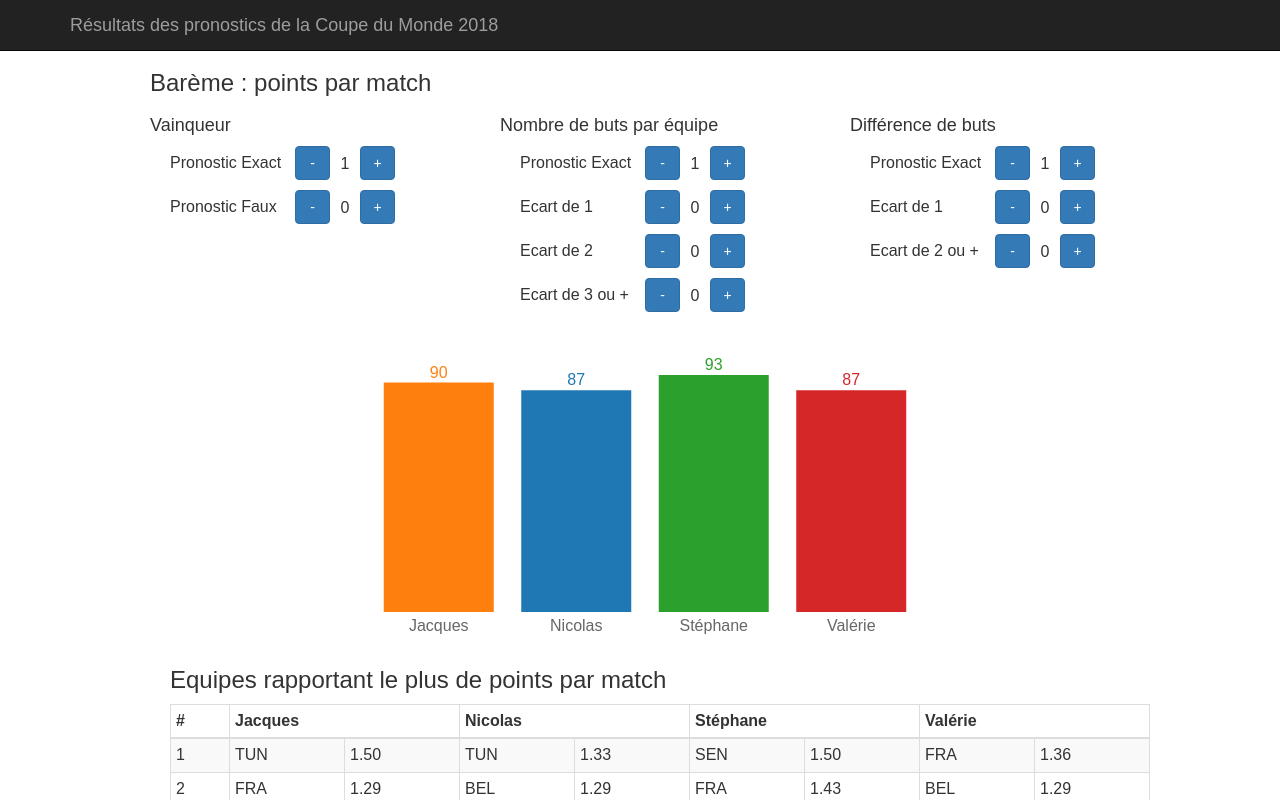
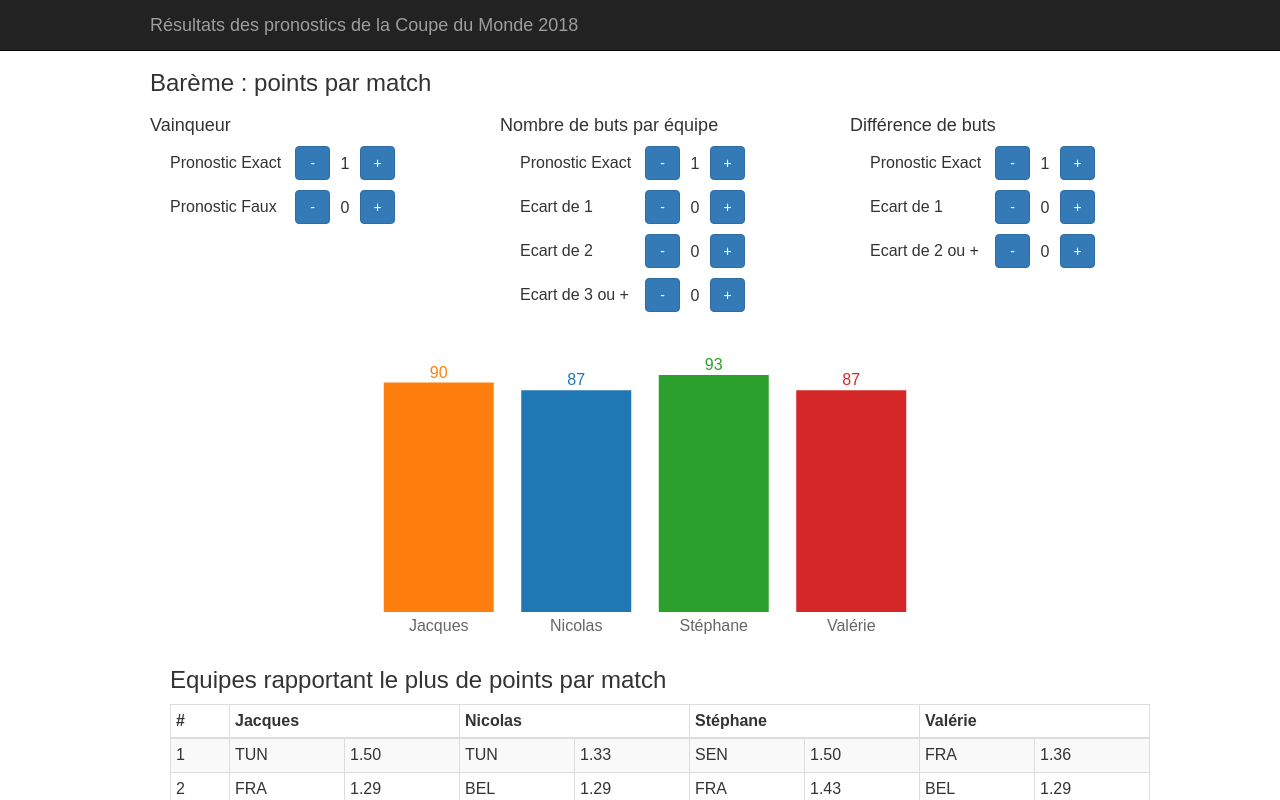
Before and after one commit to StephGbzh/pronos-graph, a React (Create React App) app: page / in a window 1280 px wide. Shown: the top 800 px of the page. Built offline with nearby package versions, Linux system fonts and the light colour scheme.

Commit message:
Make the NavBar content somewhat better placed

```diff
--- a/src/components/App.jsx
+++ b/src/components/App.jsx
@@ -66,10 +66,8 @@ class App extends Component {
     return (
       <div className="App">
         <Navbar inverse fixedTop>
-          <Navbar.Header>
-            <Navbar.Brand>
-              <span>Résultats des pronostics de la Coupe du Monde 2018</span>
-            </Navbar.Brand>
+          <Navbar.Header style={{ marginLeft: 80 }}>
+            <Navbar.Brand>Résultats des pronostics de la Coupe du Monde 2018</Navbar.Brand>
           </Navbar.Header>
         </Navbar>
         <BaremeSettings bareme={bareme} setBaremeValue={this.setBaremeValue} />
```
